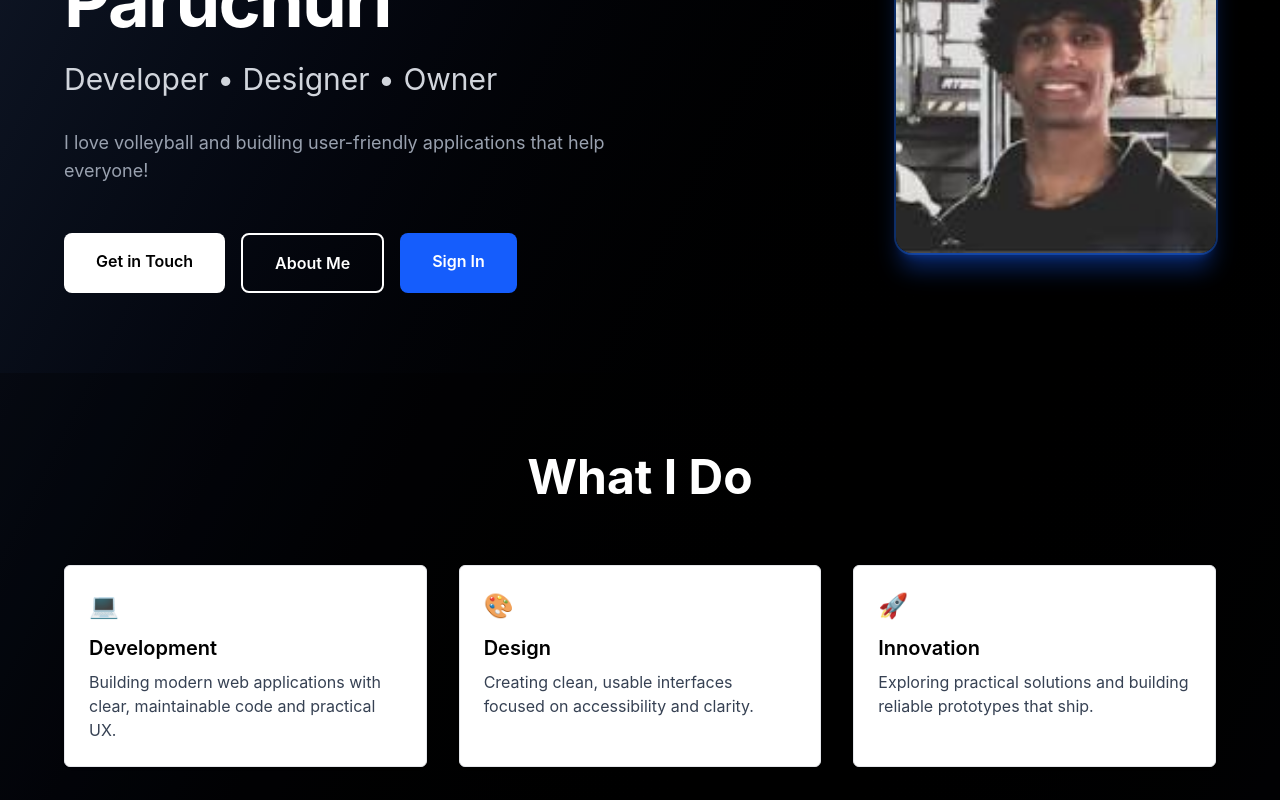
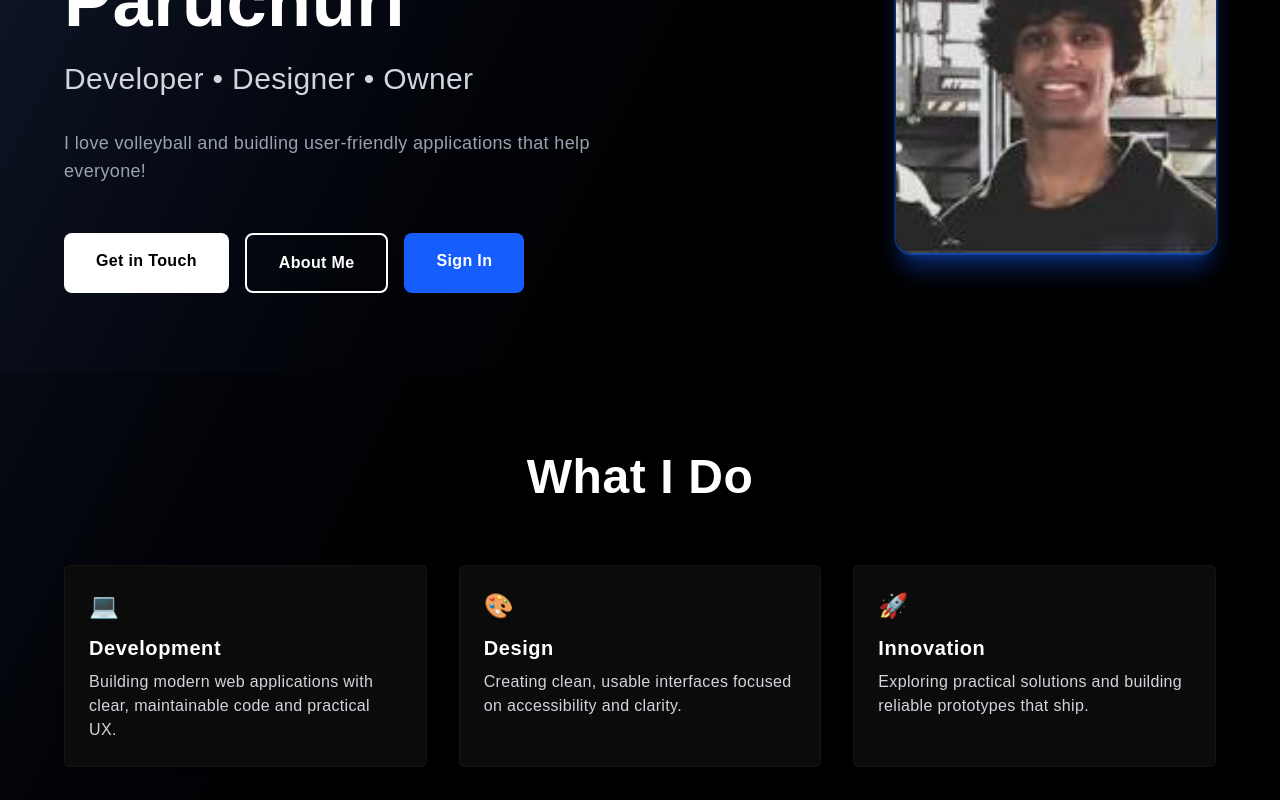
Before and after one commit to RohilParuchuri/Rohilp, a Next.js app: page / in a window 1280 px wide. Shown: the part 300-1100 px from the top of the page. Built offline with nearby package versions, Linux system fonts and the light colour scheme; no server answers.

Commit message:
UI: revert cards to dark and set global font to Arial with robotic letter-spacing

```diff
--- a/src/app/globals.css
+++ b/src/app/globals.css
@@ -34,9 +34,8 @@ html, body {
 body {
   background: var(--background);
   color: var(--foreground);
-  font-family: -apple-system, BlinkMacSystemFont, 'Segoe UI', 'Roboto', 'Oxygen',
-    'Ubuntu', 'Cantarell', 'Fira Sans', 'Droid Sans', 'Helvetica Neue',
-    sans-serif;
+  font-family: Arial, Helvetica, sans-serif;
+  letter-spacing: 0.35px;
   -webkit-font-smoothing: antialiased;
   -moz-osx-font-smoothing: grayscale;
 }
@@ -58,6 +57,17 @@ body {
   border-color: rgba(255,255,255,0.04);
 }
 
+/* Robotic text tweaks for headings and body */
+h1,h2,h3,h4,h5,h6 {
+  font-family: Arial, Helvetica, sans-serif;
+  letter-spacing: 0.6px;
+  font-weight: 600;
+}
+
+p, li, a, span, input, button, label {
+  font-family: Arial, Helvetica, sans-serif;
+}
+
 /* Smooth transitions */
 * {
   transition-property: background-color, border-color, color, fill, stroke;
--- a/src/app/page.tsx
+++ b/src/app/page.tsx
@@ -81,26 +81,26 @@ export default function Home() {
             What I Do
           </h2>
           <div className="grid md:grid-cols-3 gap-8">
-            <div className="bg-white p-6 rounded-md border border-gray-200 shadow-sm transition hover:shadow-md">
+            <div className="bg-black/40 p-6 rounded-md border border-gray-700 shadow-sm transition hover:shadow-md themed-card">
               <div className="text-2xl mb-3">💻</div>
-              <h3 className="text-xl font-semibold text-black mb-2">Development</h3>
-              <p className="text-gray-700">
+              <h3 className="text-xl font-semibold text-white mb-2">Development</h3>
+              <p className="text-gray-300">
                 Building modern web applications with clear, maintainable code and practical UX.
               </p>
             </div>
 
-            <div className="bg-white p-6 rounded-md border border-gray-200 shadow-sm transition hover:shadow-md">
+            <div className="bg-black/40 p-6 rounded-md border border-gray-700 shadow-sm transition hover:shadow-md themed-card">
               <div className="text-2xl mb-3">🎨</div>
-              <h3 className="text-xl font-semibold text-black mb-2">Design</h3>
-              <p className="text-gray-700">
+              <h3 className="text-xl font-semibold text-white mb-2">Design</h3>
+              <p className="text-gray-300">
                 Creating clean, usable interfaces focused on accessibility and clarity.
               </p>
             </div>
 
-            <div className="bg-white p-6 rounded-md border border-gray-200 shadow-sm transition hover:shadow-md">
+            <div className="bg-black/40 p-6 rounded-md border border-gray-700 shadow-sm transition hover:shadow-md themed-card">
               <div className="text-2xl mb-3">🚀</div>
-              <h3 className="text-xl font-semibold text-black mb-2">Innovation</h3>
-              <p className="text-gray-700">
+              <h3 className="text-xl font-semibold text-white mb-2">Innovation</h3>
+              <p className="text-gray-300">
                 Exploring practical solutions and building reliable prototypes that ship.
               </p>
             </div>
@@ -116,8 +116,8 @@ export default function Home() {
           </h2>
           <div className="grid grid-cols-2 md:grid-cols-4 gap-6">
             {['React', 'Next.js', 'TypeScript', 'Node.js', 'Flask', 'Tailwind CSS', 'Git', 'UI/UX'].map((skill) => (
-              <div key={skill} className="bg-white p-4 rounded-md text-center shadow-sm transition hover:shadow-md">
-                <p className="text-black font-medium text-lg">{skill}</p>
+              <div key={skill} className="bg-black/40 p-4 rounded-md text-center shadow-sm transition hover:shadow-md themed-card">
+                <p className="text-white font-medium text-lg">{skill}</p>
               </div>
             ))}
           </div>
```
